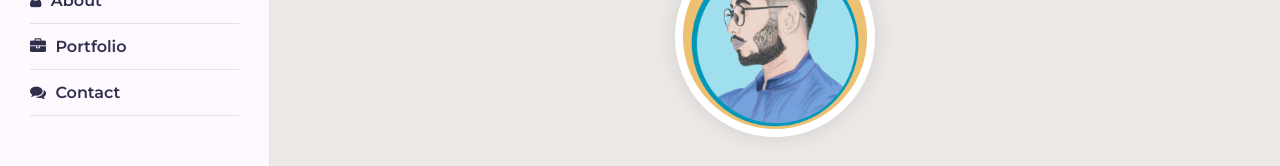
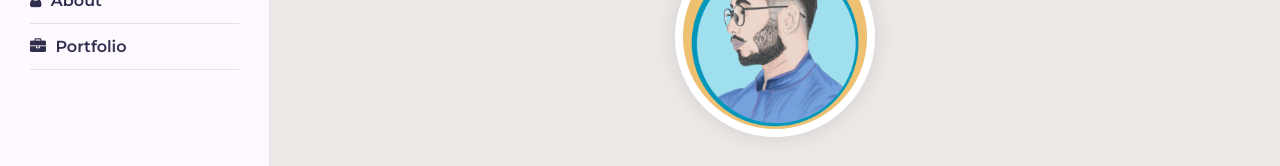
Before and after one commit to suprotivesarkar/suprotive, a plain HTML site: page index.html in a window 1280 px wide. Shown: the part 278-444 px from the top of the page. Drawn offline with Linux system fonts and the light colour scheme.

Commit message:
Update index.html

```diff
--- a/index.html
+++ b/index.html
@@ -53,7 +53,7 @@
           <li><a href="#about"><i class="fa fa-user"></i> About</a></li>
 <!--           <li><a href="#services"><i class="fa fa-list"></i> Services</a></li> -->
           <li><a href="#portfolio"><i class="fa fa-briefcase"></i> Portfolio</a></li>
-          <li><a href="#contact"><i class="fa fa-comments"></i> Contact</a></li>
+<!--           <li><a href="#contact"><i class="fa fa-comments"></i> Contact</a></li> -->
         </ul>
         <!-- Copyright -->
         <div class="copyright-text">Copyright
```
